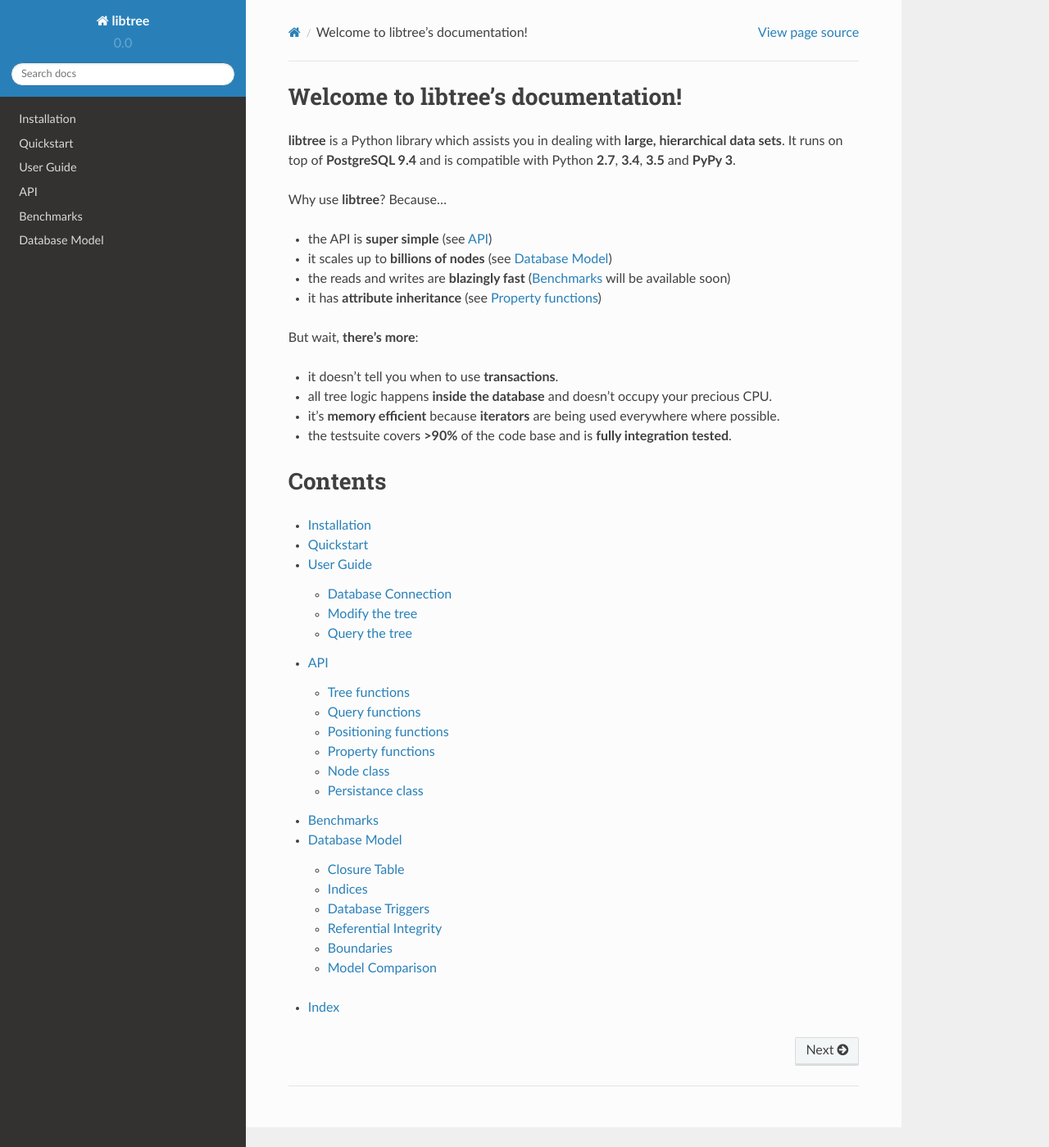
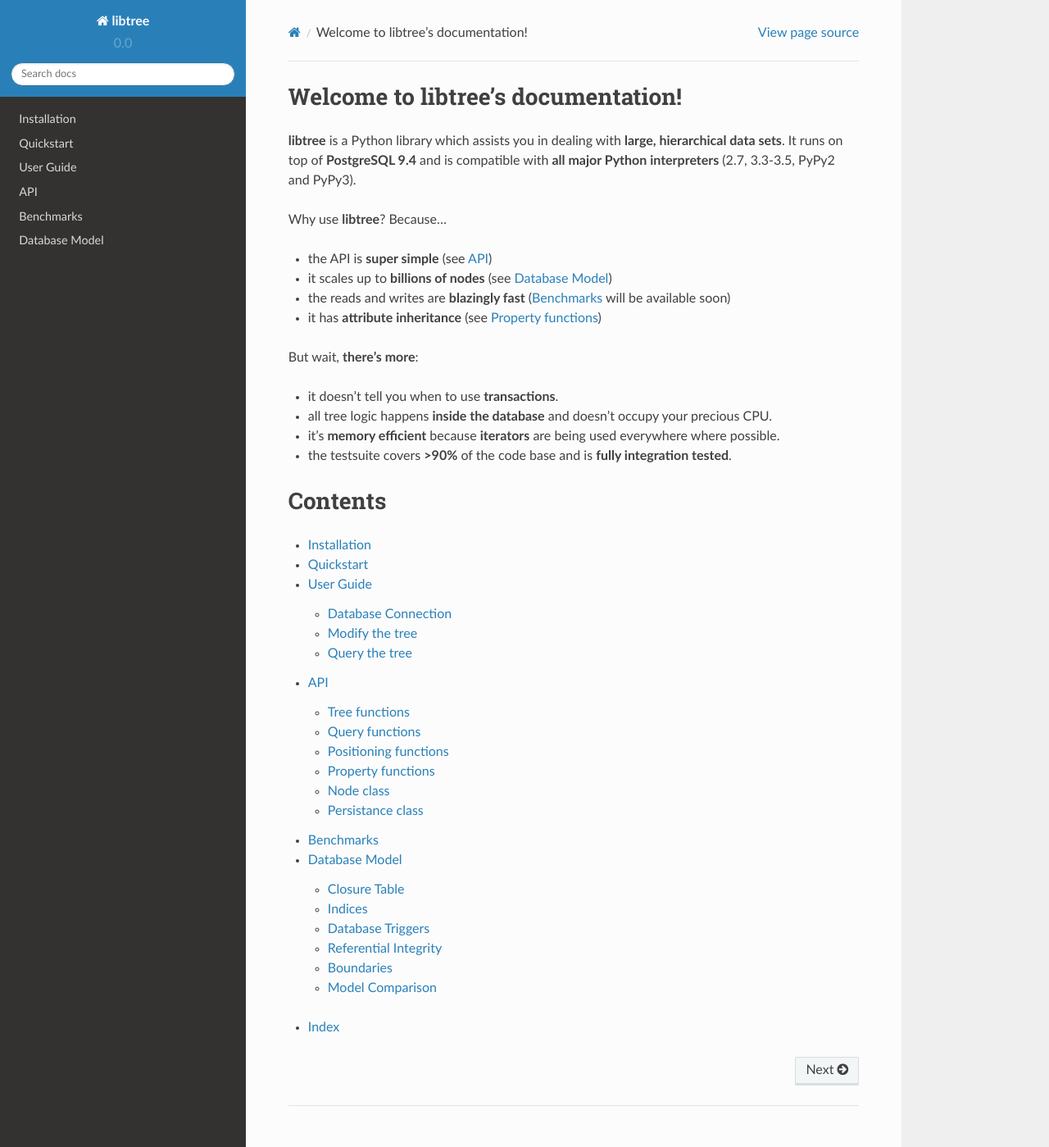
Before and after one commit to vortec/libtree, a Sphinx documentation site: the page built from docs/source/index.rst, in a window 1280 px wide and 1399 px high. Shown: the whole window at 82% size. Built offline with Sphinx 7.4.7 and the Read the Docs theme 2.0.0, drawn with Linux system fonts in a browser that asks for light colours.

Commit message:
add support for Python 3.3 and PyPy2

```diff
--- a/docs/source/index.rst
+++ b/docs/source/index.rst
@@ -5,7 +5,8 @@
 
 **libtree** is a Python library which assists you in dealing with
 **large, hierarchical data sets**. It runs on top of **PostgreSQL 9.4**
-and is compatible with Python **2.7**, **3.4**, **3.5** and **PyPy 3**.
+and is compatible with **all major Python interpreters** (2.7, 3.3-3.5, PyPy2
+and PyPy3).
 
 Why use **libtree**? Because...
 
```
Also changed, not shown: README.md (+2 -1 lines), .travis.yml, 1 other file.
